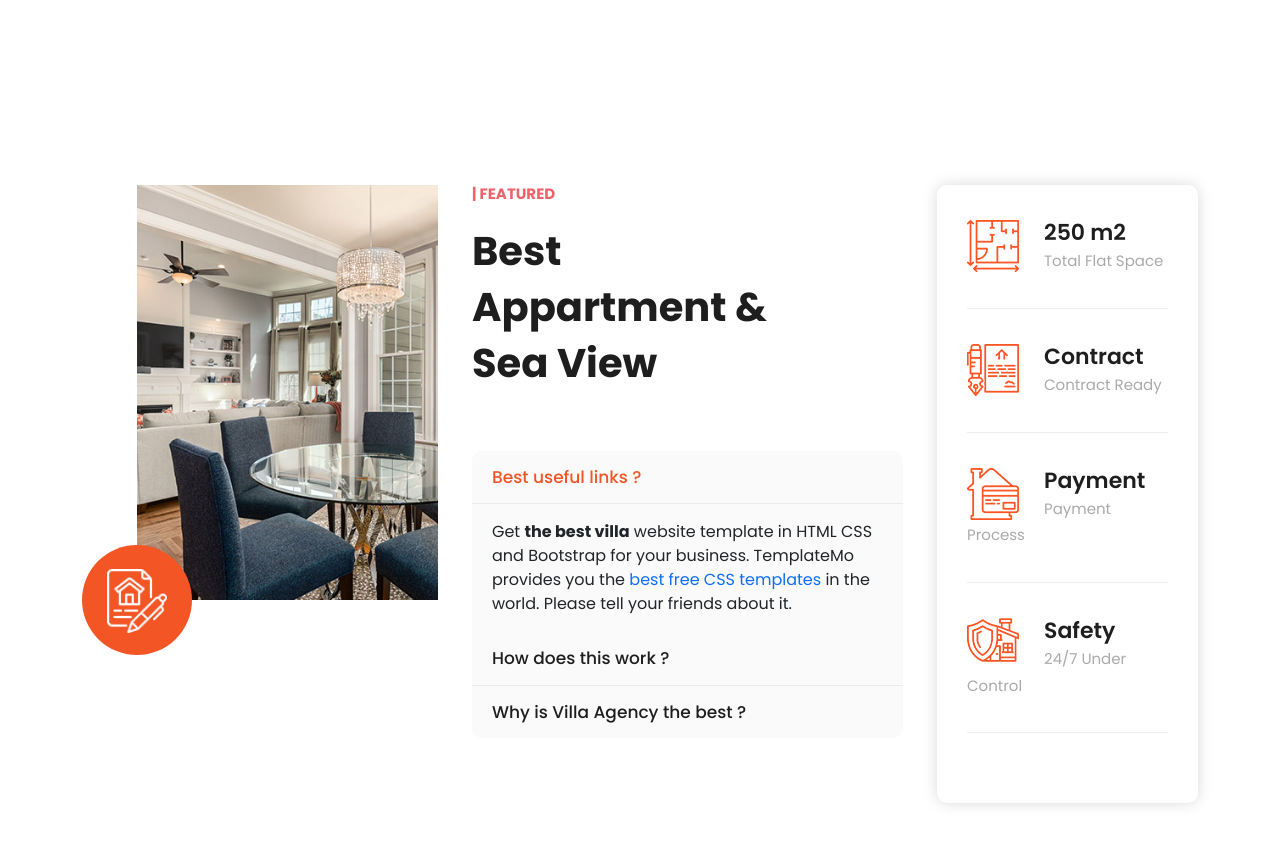
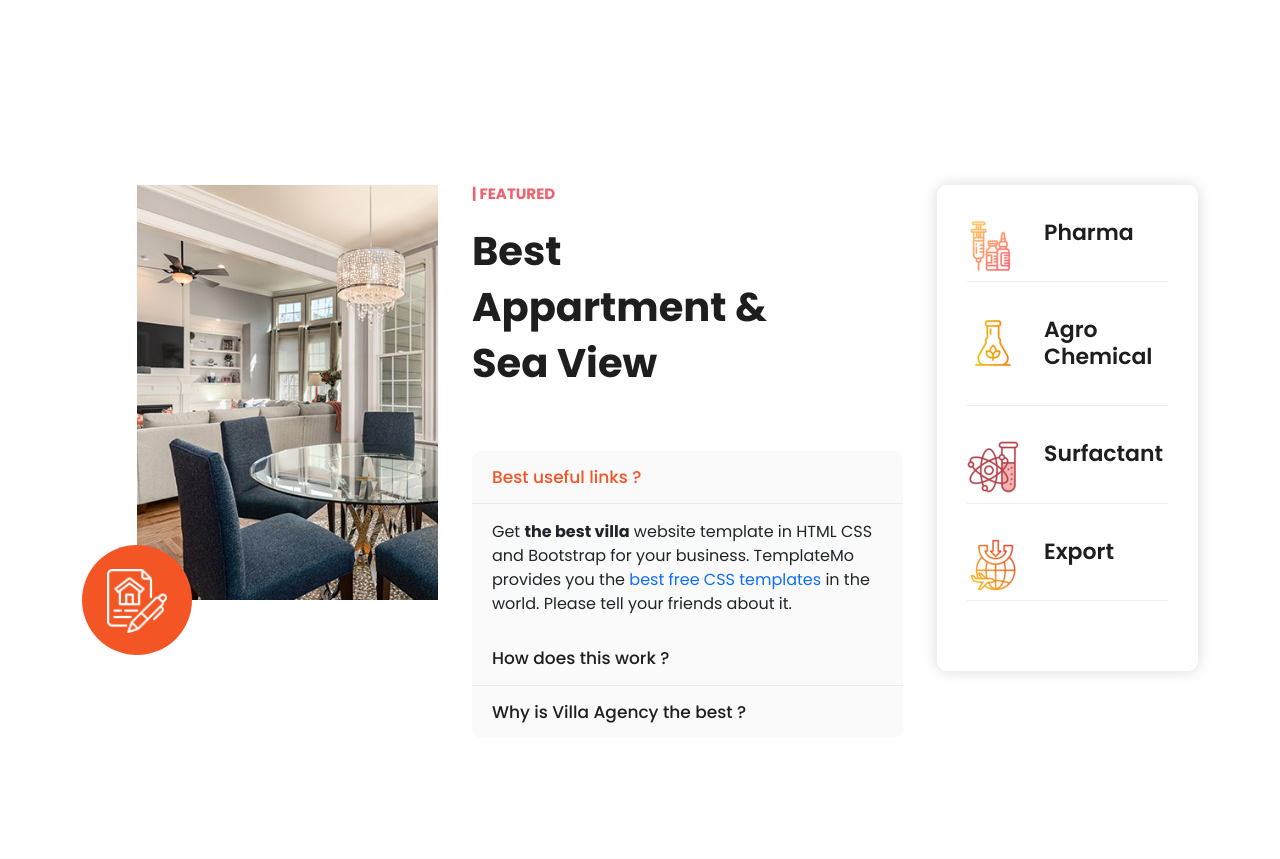
Before and after one commit to d-pamneja/Vinayak_Enterprises, a PHP site: page / in a window 1280 px wide. Shown: the part 1001-1860 px from the top of the page. Run offline with PHP 8.4, Linux system fonts and the light colour scheme.

Commit message:
home page content 1

```diff
--- a/home/grid1.php
+++ b/home/grid1.php
@@ -70,20 +70,20 @@
                 <div class="info-table">
                     <ul>
                         <li>
-                            <img src="assets/images/info-icon-01.png" alt="" style="max-width: 52px;">
-                            <h4>250 m2<br><span>Total Flat Space</span></h4>
+                            <img src="assets/images/pharma-icon-1.png" alt="" style="max-width: 52px;">
+                            <h4>Pharma<br><span></span></h4>
                         </li>
                         <li>
-                            <img src="assets/images/info-icon-02.png" alt="" style="max-width: 52px;">
-                            <h4>Contract<br><span>Contract Ready</span></h4>
+                            <img src="assets/images/agrochem-icon-1.png" alt="" style="max-width: 52px;">
+                            <h4>Agro Chemical<br><span></span></h4>
                         </li>
                         <li>
-                            <img src="assets/images/info-icon-03.png" alt="" style="max-width: 52px;">
-                            <h4>Payment<br><span>Payment Process</span></h4>
+                            <img src="assets/images/surfacant-icon-1.png" alt="" style="max-width: 52px;">
+                            <h4>Surfactant<br><span></span></h4>
                         </li>
                         <li>
-                            <img src="assets/images/info-icon-04.png" alt="" style="max-width: 52px;">
-                            <h4>Safety<br><span>24/7 Under Control</span></h4>
+                            <img src="assets/images/export-icon-1.png" alt="" style="max-width: 52px;">
+                            <h4>Export<br><span></span></h4>
                         </li>
                     </ul>
                 </div>
```
Also changed, not shown: assets/images/agrochem-icon-1.png (added), assets/images/export-icon-1.png (added), assets/images/pharma-icon-1.png (added), assets/images/surfacant-icon-1.png (added), assets/images/trial.png (added), 3 other files.
